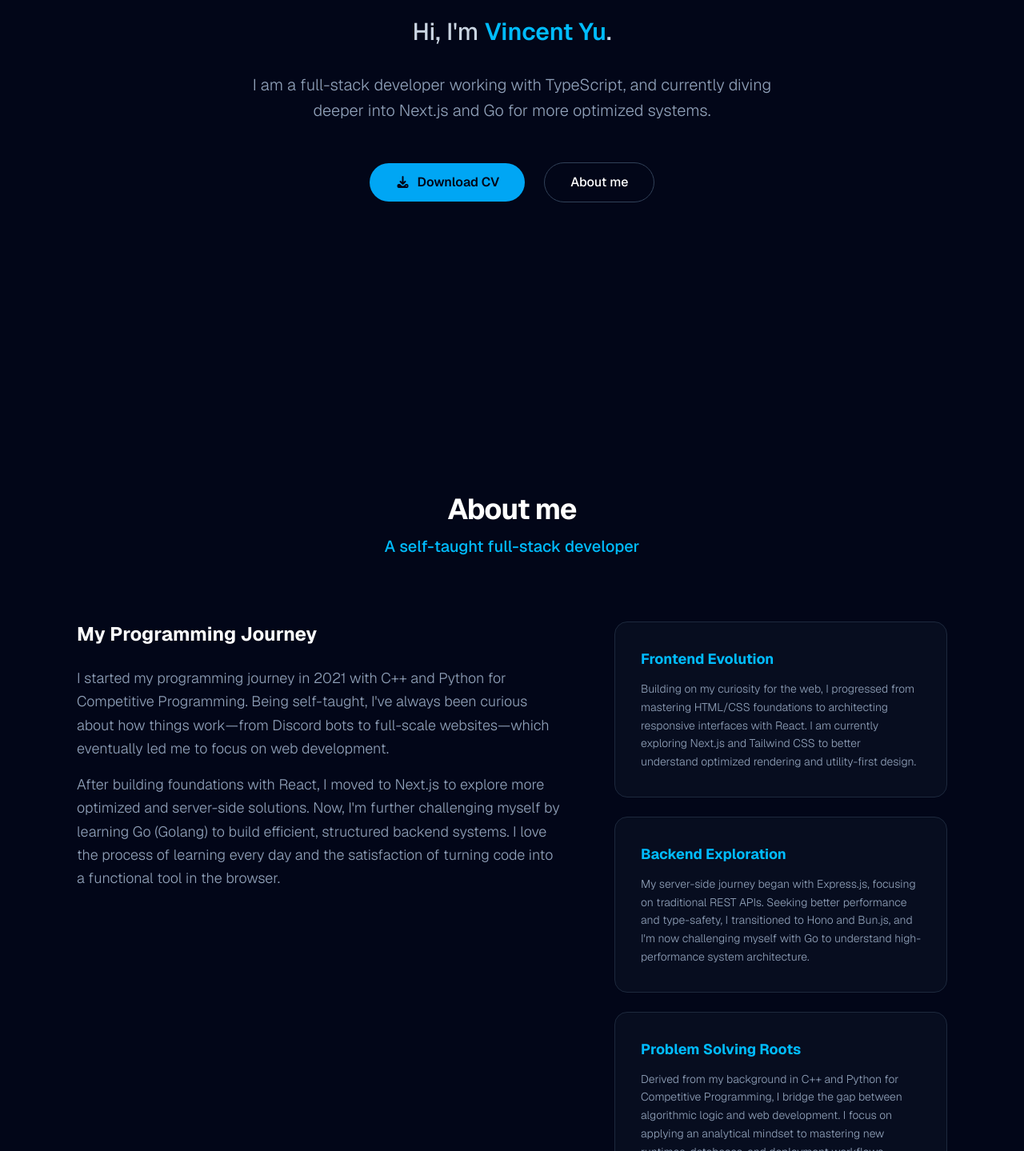
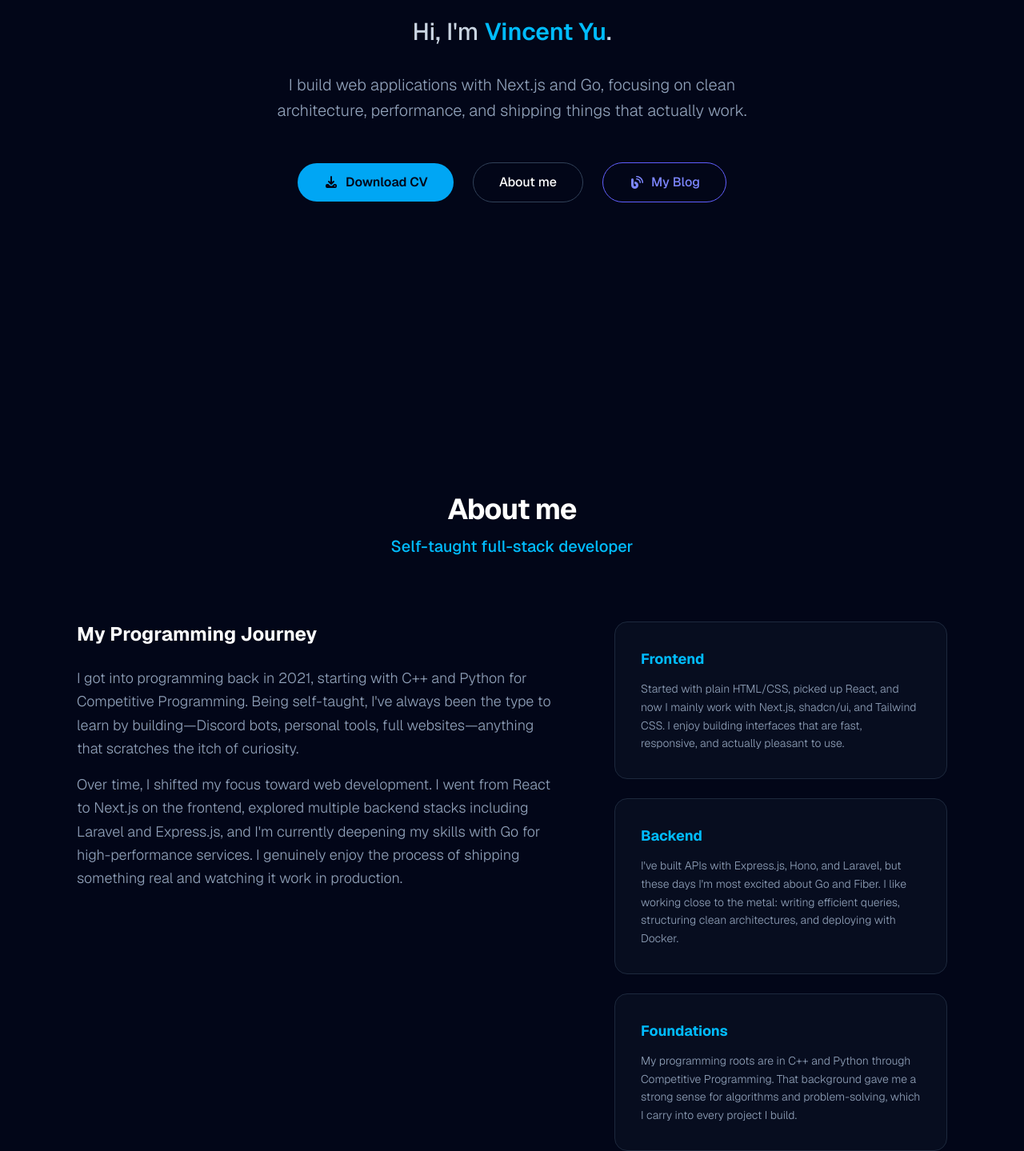
Before and after one commit to VYDev37/MyPW, a Next.js app: page / in a window 1280 px wide. Shown: the part 311-1750 px from the top of the page at 80% size. Built offline with nearby package versions, Linux system fonts and the light colour scheme; no server answers.

Commit message:
feat: added redirect to blog button, updated skills & description about me.

```diff
--- a/app.config.ts
+++ b/app.config.ts
@@ -9,31 +9,32 @@ const appConfig = {
     // Home page
     ownerName: ownerName,
     ownerRole: ownerRole,
-    ownerDescription: "I am a full-stack developer working with TypeScript, and currently diving deeper into Next.js and Go for more optimized systems.",
+    ownerDescription: "I build web applications with Next.js and Go, focusing on clean architecture, performance, and shipping things that actually work.",
 
-    // 'Contact' page
+    // Links
     linkedinUrl: "https://www.linkedin.com/in/vincent-yu-4048b7363/",
+    blogUrl: "https://blog.vincentdev.site",
 
     // 'About' page
-    personalRole: "A self-taught full-stack developer",
+    personalRole: "Self-taught full-stack developer",
     journey: {
         cards: [
             {
-                title: "Frontend Evolution",
-                desc: "Building on my curiosity for the web, I progressed from mastering HTML/CSS foundations to architecting responsive interfaces with React. I am currently exploring Next.js and Tailwind CSS to better understand optimized rendering and utility-first design."
+                title: "Frontend",
+                desc: "Started with plain HTML/CSS, picked up React, and now I mainly work with Next.js, shadcn/ui, and Tailwind CSS. I enjoy building interfaces that are fast, responsive, and actually pleasant to use."
             },
             {
-                title: "Backend Exploration",
-                desc: "My server-side journey began with Express.js, focusing on traditional REST APIs. Seeking better performance and type-safety, I transitioned to Hono and Bun.js, and I'm now challenging myself with Go to understand high-performance system architecture."
+                title: "Backend",
+                desc: "I've built APIs with Express.js, Hono, and Laravel, but these days I'm most excited about Go and Fiber. I like working close to the metal: writing efficient queries, structuring clean architectures, and deploying with Docker."
             },
             {
-                title: "Problem Solving Roots",
-                desc: "Derived from my background in C++ and Python for Competitive Programming, I bridge the gap between algorithmic logic and web development. I focus on applying an analytical mindset to mastering new runtimes, databases, and deployment workflows."
+                title: "Foundations",
+                desc: "My programming roots are in C++ and Python through Competitive Programming. That background gave me a strong sense for algorithms and problem-solving, which I carry into every project I build."
             }
         ],
         description: [
-            "I started my programming journey in 2021 with C++ and Python for Competitive Programming. Being self-taught, I've always been curious about how things work—from Discord bots to full-scale websites—which eventually led me to focus on web development.",
-            "After building foundations with React, I moved to Next.js to explore more optimized and server-side solutions. Now, I'm further challenging myself by learning Go (Golang) to build efficient, structured backend systems. I love the process of learning every day and the satisfaction of turning code into a functional tool in the browser."
+            "I got into programming back in 2021, starting with C++ and Python for Competitive Programming. Being self-taught, I've always been the type to learn by building—Discord bots, personal tools, full websites—anything that scratches the itch of curiosity.",
+            "Over time, I shifted my focus toward web development. I went from React to Next.js on the frontend, explored multiple backend stacks including Laravel and Express.js, and I'm currently deepening my skills with Go for high-performance services. I genuinely enjoy the process of shipping something real and watching it work in production."
         ]
     },
 
@@ -95,9 +96,8 @@ const appConfig = {
                 display: "badge-primary",
                 items: [
                     {
-                        icon: "vercel-icon",
-                        title: "Vercel",
-                        desc: "Automated deployments via Git integration for frontend apps."
+                        icon: "fab fa-git text-yellow-400",
+                        title: "Git & Github"
                     },
                     {
                         icon: "fab fa-docker",
@@ -105,13 +105,14 @@ const appConfig = {
                         desc: "Comfortable with containerization basics: writing Dockerfiles, managing containers, and using Docker Compose for local development."
                     },
                     {
+                        icon: "vercel-icon",
+                        title: "Vercel",
+                        desc: "Automated deployments via Git integration for frontend apps."
+                    },
+                    {
                         icon: "fas fa-c",
                         title: "Coolify",
                         desc: "Hands-on experience deploying full-stack apps on VPS with automatic SSL and CI/CD pipelines."
-                    },
-                    {
-                        icon: "fab fa-git text-yellow-400",
-                        title: "Git & Github"
                     }
                 ]
             },
@@ -120,20 +121,20 @@ const appConfig = {
                 display: "badge-secondary",
                 items: [
                     {
+                        icon: "fab fa-node",
+                        title: "Node.js"
+                    },
+                    {
                         icon: "pnpm-icon w-6 h-6",
                         title: "pnpm"
-                    },
-                    {
-                        icon: "shadcn-icon",
-                        title: "Shadcn/ui"
                     },
                     {
                         icon: "drizzle-icon",
                         title: "Drizzle"
                     },
                     {
-                        icon: "fab fa-node",
-                        title: "Node.js"
+                        icon: "shadcn-icon",
+                        title: "Shadcn/ui"
                     }
                 ]
             },
@@ -142,20 +143,32 @@ const appConfig = {
                 display: "badge-secondary",
                 items: [
                     {
+                        icon: "fab fa-php text-indigo-500",
+                        title: "PHP"
+                    },
+                    {
+                        icon: "fab fa-laravel text-red-500",
+                        title: "Laravel"
+                    },
+                    {
+                        icon: "fab fa-js text-yellow-400",
+                        title: "JavaScript"
+                    },
+                    {
+                        icon: "fab fa-python text-py-blue",
+                        title: "Python"
+                    },
+                    {
+                        icon: "mysql-icon inline-block bg-white bg-no-repeat bg-center",
+                        title: "MySQL"
+                    },
+                    {
                         icon: "express-icon bg-yellow-400",
                         title: "Express.js"
                     },
                     {
-                        icon: "hono-icon w-6 h-6 inline-block bg-no-repeat bg-center",
-                        title: "Hono"
-                    },
-                    {
-                        icon: "cpp-icon text-py-blue w-8 h-8",
-                        title: "C/C++"
-                    },
-                    {
-                        icon: "fab fa-python text-py-blue",
-                        title: "Python"
+                        icon: "mongodb-icon w-6 h-6 inline-block bg-no-repeat bg-center",
+                        title: "MongoDB"
                     },
                     {
                         icon: "fab fa-html5 text-orange-600",
@@ -166,16 +179,12 @@ const appConfig = {
                         title: "CSS3"
                     },
                     {
-                        icon: "fab fa-js text-yellow-400",
-                        title: "JavaScript"
+                        icon: "cpp-icon text-py-blue w-8 h-8",
+                        title: "C/C++"
                     },
                     {
-                        icon: "mongodb-icon w-6 h-6 inline-block bg-no-repeat bg-center",
-                        title: "MongoDB"
-                    },
-                    {
-                        icon: "mysql-icon inline-block bg-white bg-no-repeat bg-center",
-                        title: "MySQL"
+                        icon: "hono-icon w-6 h-6 inline-block bg-no-repeat bg-center",
+                        title: "Hono"
                     }
                 ]
             },
@@ -183,6 +192,14 @@ const appConfig = {
                 title: "Soft Skills",
                 display: "badge-secondary",
                 items: [
+                    {
+                        icon: "fas fa-crown pt-[6px] w-8 h-8 text-yellow-500",
+                        title: "Leadership"
+                    },
+                    {
+                        icon: "fas fa-comments pt-[6px] w-8 h-8",
+                        title: "Communication"
+                    },
                     {
                         icon: "fas fa-people-group pt-[6px] w-8 h-8",
                         title: "Teamwork"
@@ -198,10 +215,6 @@ const appConfig = {
                     {
                         icon: "fas fa-handshake pt-[6px] w-8 h-8",
                         title: "Responsibility"
-                    },
-                    {
-                        icon: "fas fa-comments pt-[6px] w-8 h-8",
-                        title: "Communication"
                     }
                 ]
             },
--- a/components/Home.tsx
+++ b/components/Home.tsx
@@ -39,6 +39,14 @@ export default function HomePage() {
                         >
                             About me
                         </Link>
+                        {appConfig.blogUrl && (<Link
+                            href={appConfig.blogUrl}
+                            target="_blank"
+                            rel="noopener noreferrer"
+                            className="flex items-center gap-2 bg-transparent border border-indigo-500 text-indigo-400 px-8 py-3 rounded-full font-medium transition-all duration-300 hover:border-indigo-400 hover:text-indigo-300 hover:bg-indigo-500/10"
+                        >
+                            <i className="fas fa-blog"></i> My Blog
+                        </Link>)}
                     </div>
                 </div>
             </AnimateIn>
```
Also changed, not shown: components/animations/index.ts (renamed from components/animations/index.tsx).
